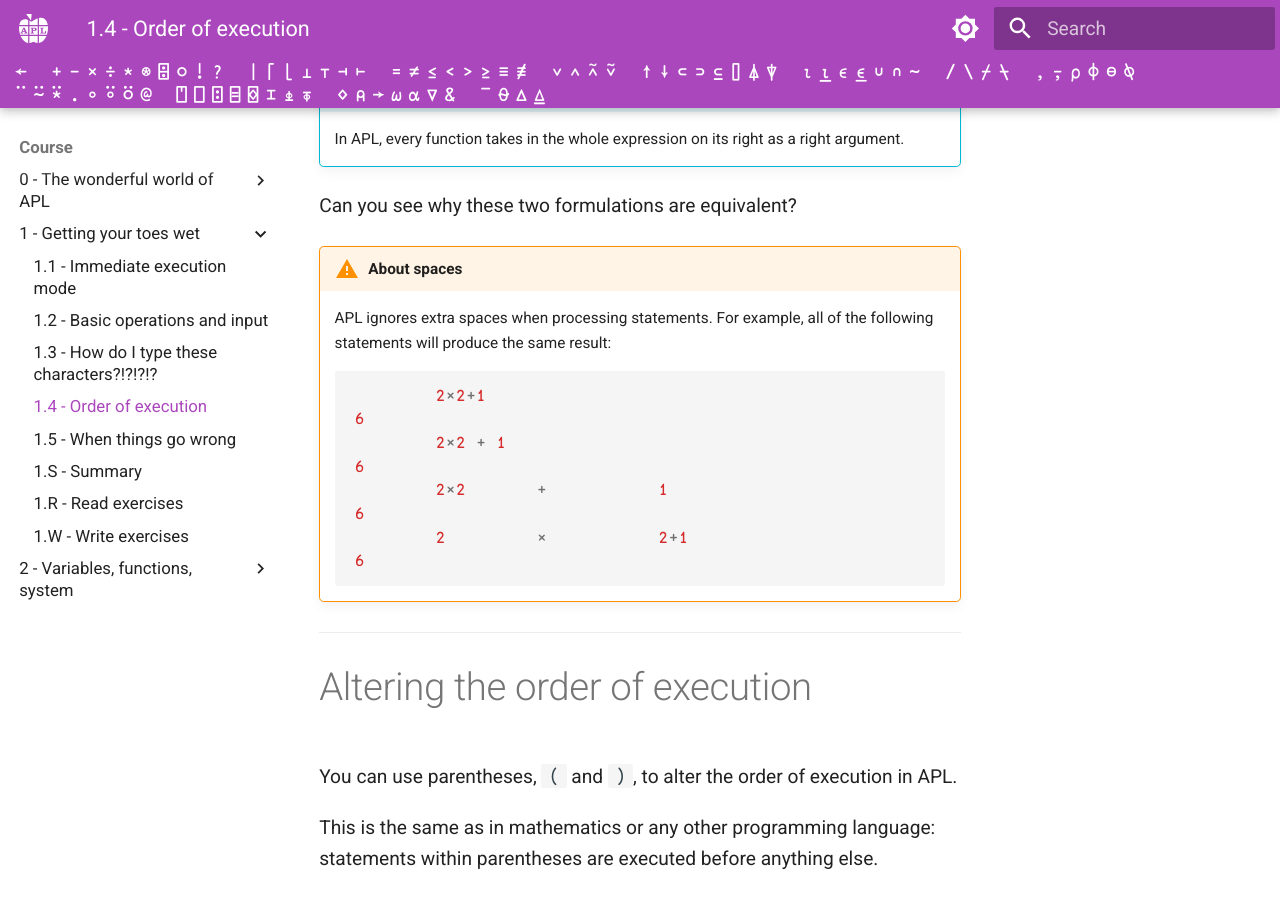
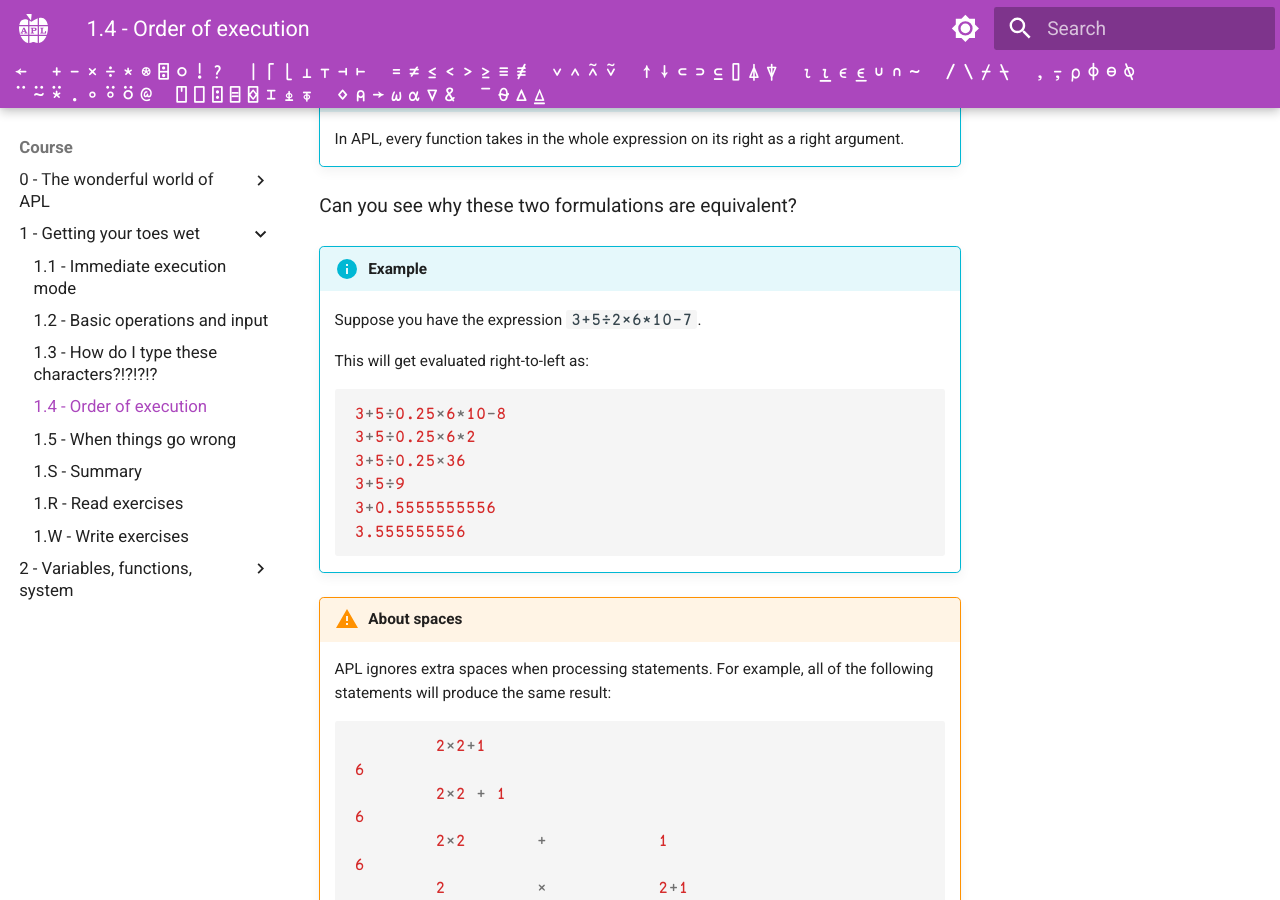
Before and after one commit to APLMOOC/APLMOOC, an MkDocs documentation site: the page built from docs/course/ch1/part4.md, in a window 1280 px wide and 900 px high, scrolled down 1365 px. Built offline with MkDocs 1.6.1 and Material for MkDocs 9.7.7, drawn with Linux system fonts in a browser that asks for light colours; some web fonts are replaced.

Commit message:
Clarify part4 and write problems in Chapter 1

````diff
--- a/docs/course/ch1/part4.md
+++ b/docs/course/ch1/part4.md
@@ -42,6 +42,20 @@ An equivalent formulation of this would be
       In APL, every function takes in the whole expression on its right as a right argument.
 
 Can you see why these two formulations are equivalent?
+
+!!! info "Example"
+
+      Suppose you have the expression `3+5÷2×6*10-7`.
+
+      This will get evaluated right-to-left as:
+      ```apl
+      3+5÷0.25×6*10-8
+      3+5÷0.25×6*2
+      3+5÷0.25×36
+      3+5÷9
+      3+0.5555555556
+      3.555555556
+      ```
 
 !!! warning "About spaces"
 
````
Also changed, not shown: docs/course/ch1/write.md (+1 -1 lines).
